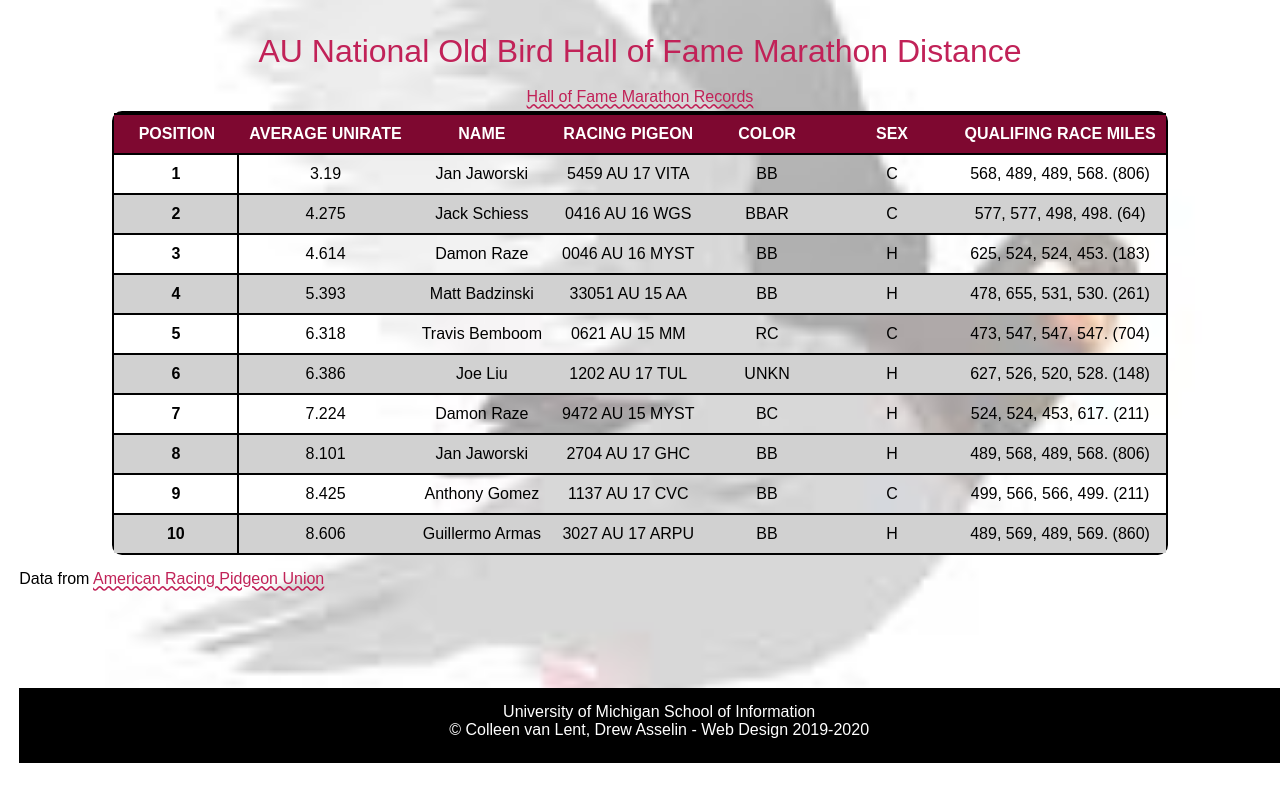
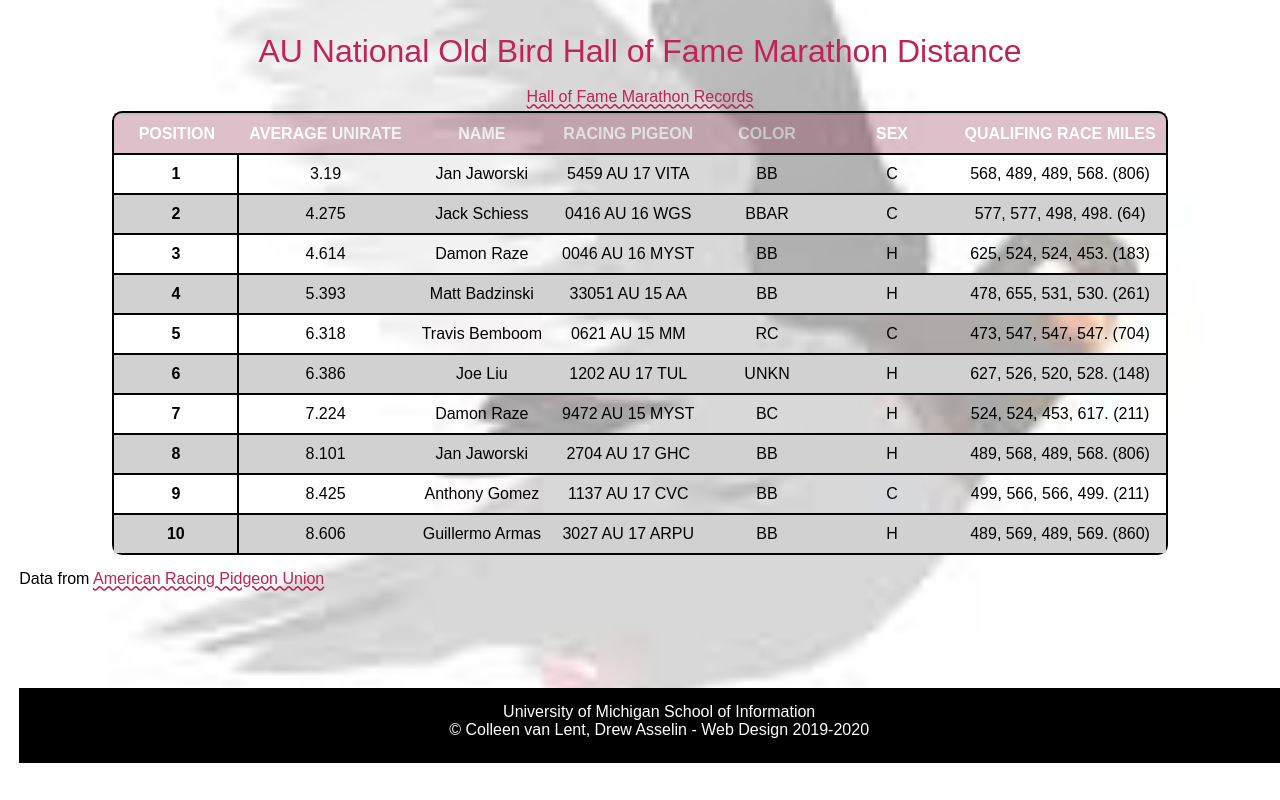
Before and after one commit to enisbet/homework3, a plain HTML site: page index.html in a window 1280 px wide. In both pictures the pointer is over the element 639 px from the left and 133 px from the top of the page. Drawn offline with Linux system fonts and the light colour scheme; a web font is replaced by a local one.

Commit message:
Update style.css

```diff
--- a/css/style.css
+++ b/css/style.css
@@ -79,11 +79,14 @@ td,th{
   padding:10px
 
 }
-tr:nth-child(even) {background: #D1D1D1}
+tr:hover {
+  background-color: rgb(126,8,48);
+  opacity: 0.25;
+}
 
-table tr:hover {
-  background-color: rbga(126,8,48,.25);
-}
+tr:nth-child(even) {background: #D1D1D1;}
+
+
 
 tr{
 
```
